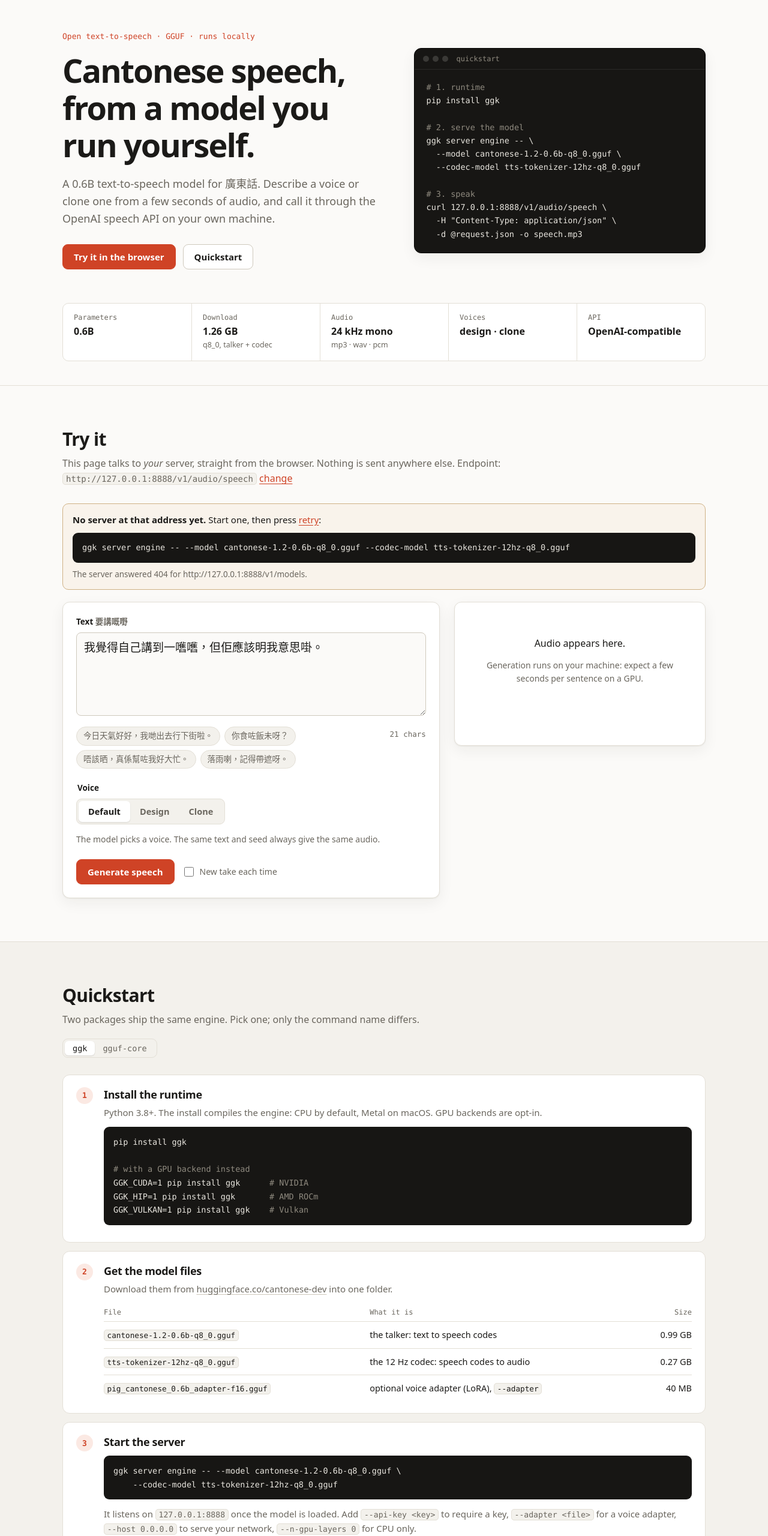
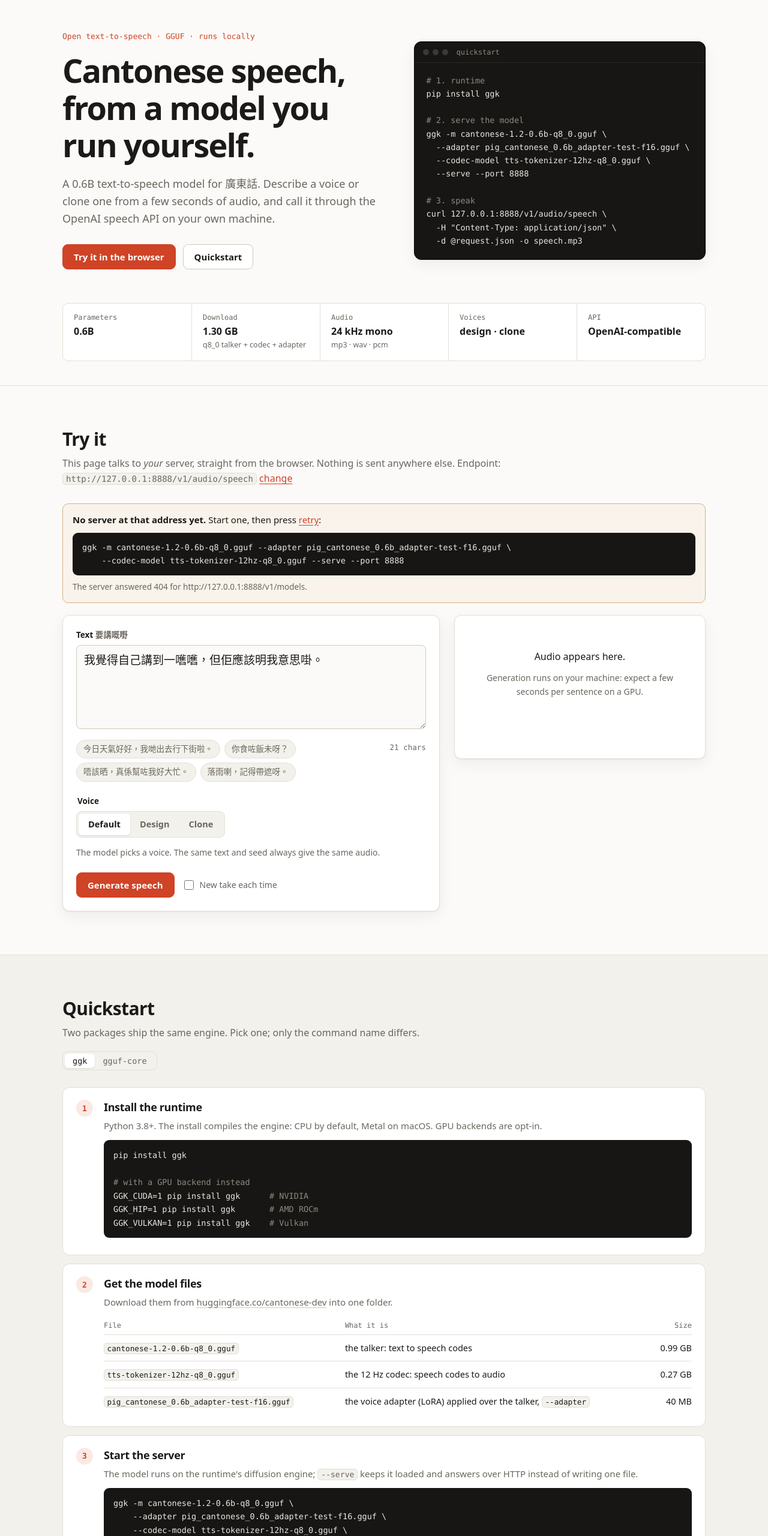
Before and after one commit to cantonese-dev/cantonese.github.io, a plain HTML site: page index.html in a window 1280 px wide. Shown: the part 80-2640 px from the top of the page at 60% size. Drawn offline with Linux system fonts and the light colour scheme; no server answers.

Commit message:
Add files via upload

```diff
--- a/index.html
+++ b/index.html
@@ -70,9 +70,10 @@
 pip install ggk
 
 <span class="c"># 2. serve the model</span>
-ggk server engine -- \
-  --model cantonese-1.2-0.6b-q8_0.gguf \
-  --codec-model tts-tokenizer-12hz-q8_0.gguf
+ggk -m cantonese-1.2-0.6b-q8_0.gguf \
+  --adapter pig_cantonese_0.6b_adapter-test-f16.gguf \
+  --codec-model tts-tokenizer-12hz-q8_0.gguf \
+  --serve --port 8888
 
 <span class="c"># 3. speak</span>
 curl 127.0.0.1:8888/v1/audio/speech \
@@ -83,7 +84,7 @@ curl 127.0.0.1:8888/v1/audio/speech \
     <div class="wrap">
       <dl class="facts">
         <div><dt>Parameters</dt><dd>0.6B</dd></div>
-        <div><dt>Download</dt><dd>1.26 GB <small>q8_0, talker + codec</small></dd></div>
+        <div><dt>Download</dt><dd>1.30 GB <small>q8_0 talker + codec + adapter</small></dd></div>
         <div><dt>Audio</dt><dd>24 kHz mono <small>mp3 · wav · pcm</small></dd></div>
         <div><dt>Voices</dt><dd>design · clone</dd></div>
         <div><dt>API</dt><dd>OpenAI-compatible</dd></div>
@@ -104,7 +105,8 @@ curl 127.0.0.1:8888/v1/audio/speech \
       <div class="notice" id="offline" hidden>
         <strong>No server at that address yet.</strong>
         Start one, then press <button class="link-btn" type="button" id="btn-retry">retry</button>:
-        <pre><code><span class="rt">ggk</span> server engine -- --model cantonese-1.2-0.6b-q8_0.gguf --codec-model tts-tokenizer-12hz-q8_0.gguf</code></pre>
+        <pre><code><span class="rt">ggk</span> -m cantonese-1.2-0.6b-q8_0.gguf --adapter pig_cantonese_0.6b_adapter-test-f16.gguf \
+    --codec-model tts-tokenizer-12hz-q8_0.gguf --serve --port 8888</code></pre>
         <span class="notice-detail" id="offline-detail"></span>
       </div>
 
@@ -136,12 +138,12 @@ curl 127.0.0.1:8888/v1/audio/speech \
 
             <div class="mode-panel" data-mode="design" hidden>
               <label class="field-label" for="voice-desc">Describe the voice</label>
-              <textarea id="voice-desc" rows="2" placeholder="A warm, low female voice, speaking slowly.">A warm, low female voice, speaking slowly.</textarea>
+              <textarea id="voice-desc" rows="2" placeholder="A warm, female voice, speaking slowly.">A warm, female voice, speaking slowly.</textarea>
               <div class="chips" id="presets" aria-label="Voice presets">
-                <button type="button" class="chip">A warm, female voice, speaking slowly.</button>
+                <button type="button" class="chip">A warm, low female voice, speaking slowly.</button>
                 <button type="button" class="chip">A calm, deep male voice.</button>
                 <button type="button" class="chip">A cheerful young woman, bright and quick.</button>
-                <button type="button" class="chip">A warm, low male voice.</button>
+                <button type="button" class="chip">A warm, low, old male voice.</button>
               </div>
             </div>
 
@@ -228,16 +230,19 @@ GGK_VULKAN=1 pip install <span class="pkg">ggk</span>    <span class="c"># Vulka
             <tbody>
               <tr><td><code>cantonese-1.2-0.6b-q8_0.gguf</code></td><td>the talker: text to speech codes</td><td class="num">0.99 GB</td></tr>
               <tr><td><code>tts-tokenizer-12hz-q8_0.gguf</code></td><td>the 12 Hz codec: speech codes to audio</td><td class="num">0.27 GB</td></tr>
-              <tr><td><code>pig_cantonese_0.6b_adapter-f16.gguf</code></td><td>optional voice adapter (LoRA), <code>--adapter</code></td><td class="num">40 MB</td></tr>
+              <tr><td><code>pig_cantonese_0.6b_adapter-test-f16.gguf</code></td><td>the voice adapter (LoRA) applied over the talker, <code>--adapter</code></td><td class="num">40 MB</td></tr>
             </tbody>
           </table>
         </li>
         <li>
           <h3>Start the server</h3>
-<pre><code><span class="rt">ggk</span> server engine -- --model cantonese-1.2-0.6b-q8_0.gguf \
-    --codec-model tts-tokenizer-12hz-q8_0.gguf</code></pre>
+          <p>The model runs on the runtime's diffusion engine; <code>--serve</code> keeps it loaded and answers over HTTP instead of writing one file.</p>
+<pre><code><span class="rt">ggk</span> -m cantonese-1.2-0.6b-q8_0.gguf \
+    --adapter pig_cantonese_0.6b_adapter-test-f16.gguf \
+    --codec-model tts-tokenizer-12hz-q8_0.gguf \
+    --serve --port 8888</code></pre>
           <p>It listens on <code>127.0.0.1:8888</code> once the model is loaded. Add <code>--api-key &lt;key&gt;</code> to require a key,
-            <code>--adapter &lt;file&gt;</code> for a voice adapter, <code>--host 0.0.0.0</code> to serve your network, <code>--n-gpu-layers 0</code> for CPU only.</p>
+            <code>--host 0.0.0.0</code> to serve your network, <code>--backend cpu</code> for CPU only. Leave out the <code>--adapter</code> line to run the talker without the adapter.</p>
         </li>
         <li>
           <h3>Generate speech</h3>
@@ -245,7 +250,7 @@ GGK_VULKAN=1 pip install <span class="pkg">ggk</span>    <span class="c"># Vulka
   -H "Content-Type: application/json" \
   -d '{"input": "今日天氣好好，我哋出去行下街啦。", "voice": "A warm, low female voice, speaking slowly."}' \
   --output speech.mp3</code></pre>
-          <p>Or skip the server and write one file: <code><span class="rt">ggk</span> -m cantonese-1.2-0.6b-q8_0.gguf --codec-model tts-tokenizer-12hz-q8_0.gguf -t "你好" -o out.mp3</code></p>
+          <p>Or skip the server and write one file: drop <code>--serve</code> and give the text, <code><span class="rt">ggk</span> -m cantonese-1.2-0.6b-q8_0.gguf --codec-model tts-tokenizer-12hz-q8_0.gguf -t "你好" -o out.mp3</code></p>
           <p class="callout"><strong>Windows:</strong> cmd, PowerShell and Git Bash replace Chinese characters in a <code>curl -d '…'</code> argument with <code>?</code>.
             Put the JSON in a UTF-8 file and send <code>-d @request.json</code>.</p>
         </li>
```
Also changed, not shown: llms-full.txt, llms.txt.
